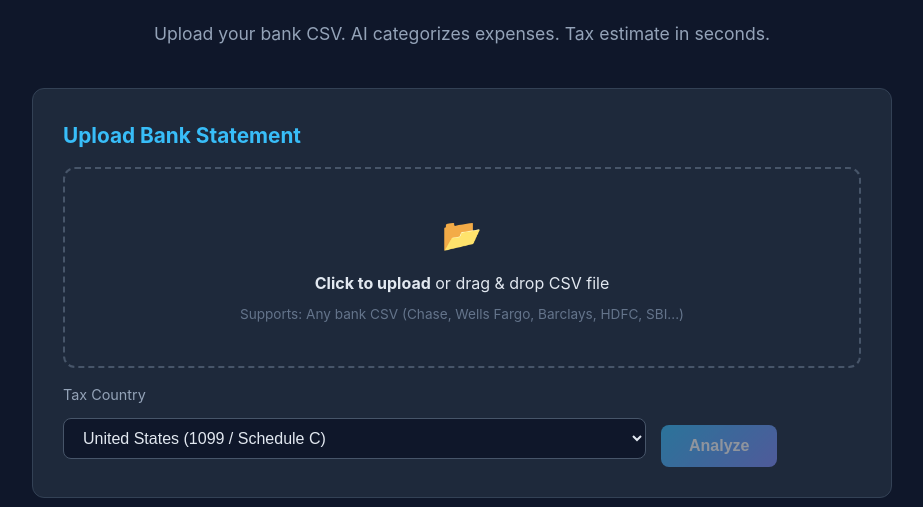
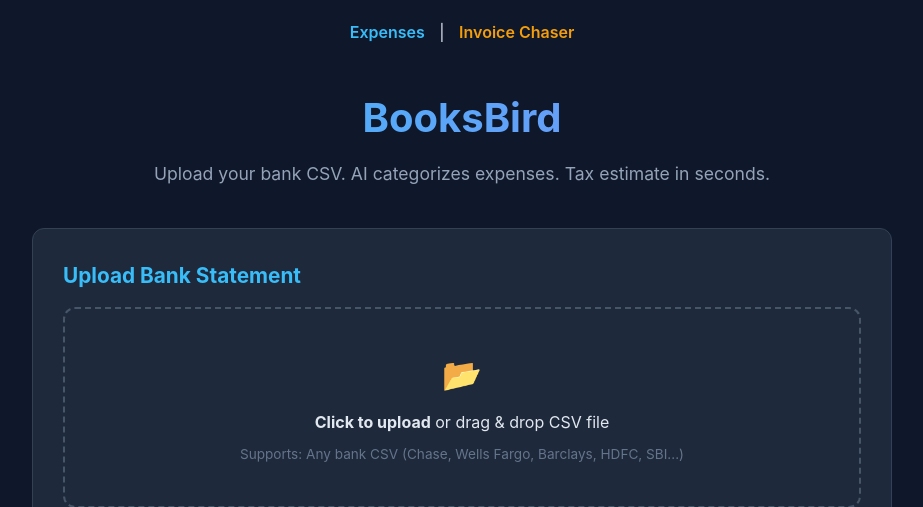
Before and after one commit to Amanbhaw/freelancebooks, a FastAPI app: page / in a window 1280 px wide. Shown: the top 507 px of the page, without its empty margins (178-1101 px from the left). Run offline with FastAPI, Linux system fonts and the light colour scheme.

Commit message:
Restore h1 + add navigation

```diff
--- a/app/templates/index.html
+++ b/app/templates/index.html
@@ -9,6 +9,8 @@
 <body>
 
 <div class="container">
+    <div style="text-align:center;margin-bottom:10px"><a href="/" style="color:#38bdf8;font-weight:600;margin:0 10px;text-decoration:none">Expenses</a> | <a href="/invoices" style="color:#f59e0b;font-weight:600;margin:0 10px;text-decoration:none">Invoice Chaser</a></div>
+    <h1>BooksBird</h1>
     <p class="tagline">Upload your bank CSV. AI categorizes expenses. Tax estimate in seconds.</p>
 
     <!-- Upload Section -->
```
